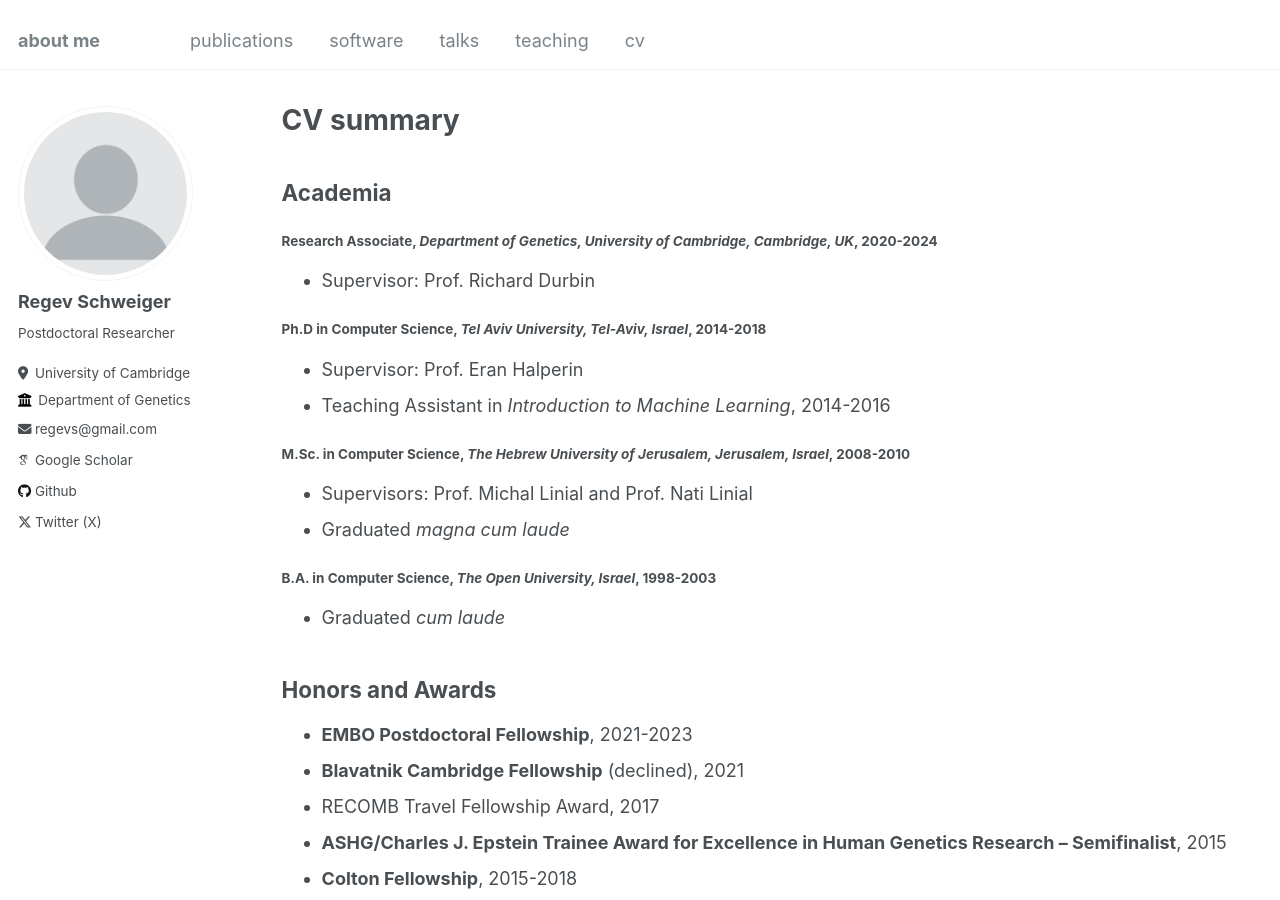
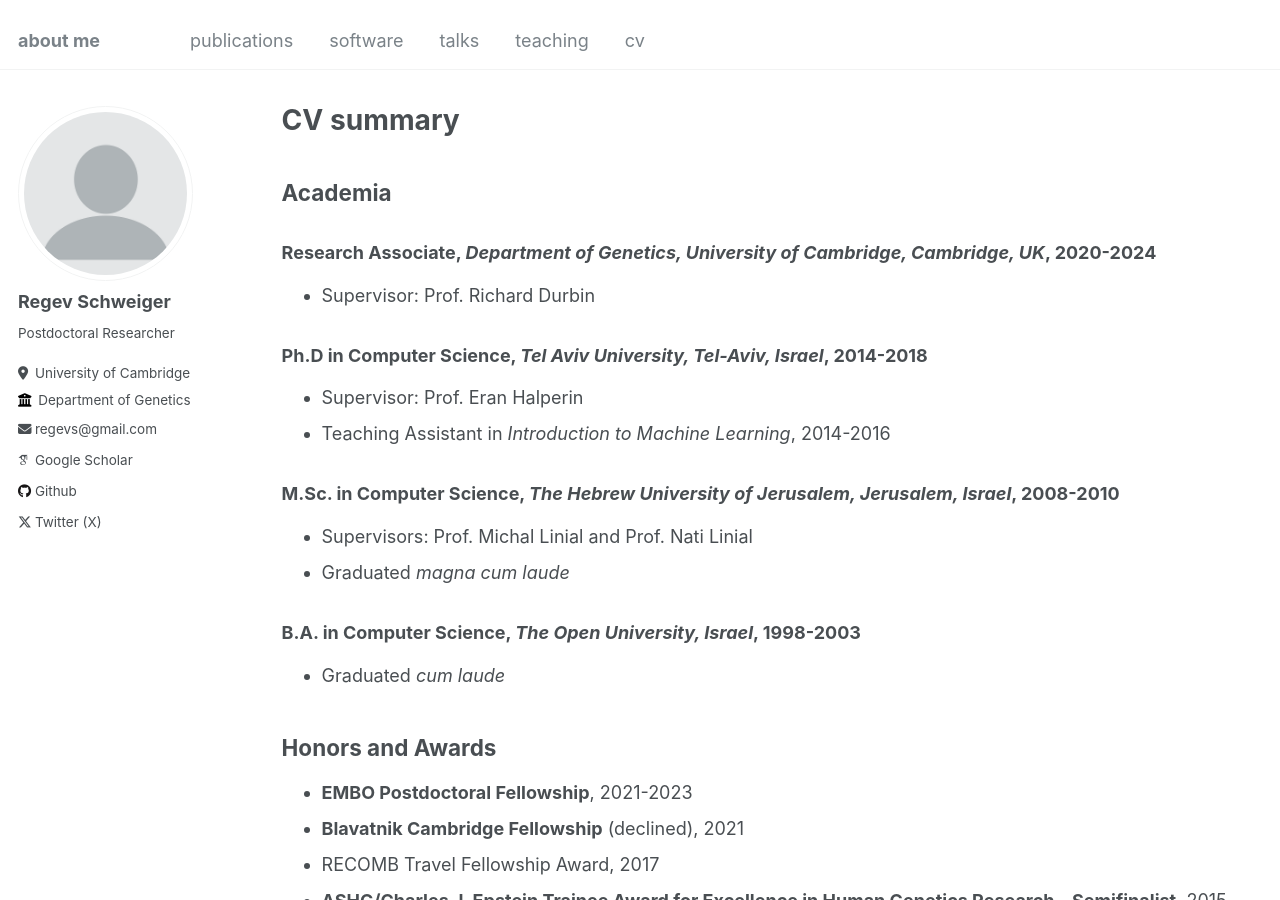
Before and after one commit to regevs/regevs.github.io, a Jekyll site: the page built from _pages/cv.md, in a window 1280 px wide and 900 px high. Built offline with Jekyll 4.4.1, drawn with Linux system fonts in a browser that asks for light colours; some web fonts are replaced.

Commit message:
Update cv.md

```diff
--- a/_pages/cv.md
+++ b/_pages/cv.md
@@ -10,18 +10,18 @@ redirect_from:
 {% include base_path %}
 
 ## Academia
-#### Research Associate, _Department of Genetics, University of Cambridge, Cambridge, UK_, 2020-2024
+### Research Associate, _Department of Genetics, University of Cambridge, Cambridge, UK_, 2020-2024
 - Supervisor: Prof. Richard Durbin
 
-#### Ph.D in Computer Science, _Tel Aviv University, Tel-Aviv, Israel_, 2014-2018
+### Ph.D in Computer Science, _Tel Aviv University, Tel-Aviv, Israel_, 2014-2018
 - Supervisor: Prof. Eran Halperin
 - Teaching Assistant in _Introduction to Machine Learning_, 2014-2016
 
-#### M.Sc. in Computer Science, _The Hebrew University of Jerusalem, Jerusalem, Israel_, 2008-2010
+### M.Sc. in Computer Science, _The Hebrew University of Jerusalem, Jerusalem, Israel_, 2008-2010
 - Supervisors: Prof. Michal Linial and Prof. Nati Linial
 - Graduated _magna cum laude_
 
-#### B.A. in Computer Science, _The Open University, Israel_, 1998-2003
+### B.A. in Computer Science, _The Open University, Israel_, 1998-2003
 - Graduated _cum laude_
 
 ## Honors and Awards
@@ -37,15 +37,15 @@ redirect_from:
 - Liss Award, 2009
 
 ## Industry
-#### Scientific Consultant, 2020-present
+### Scientific Consultant, 2020-present
 - Scientific consulting to biotech companies
 
-#### Senior Bioinformatician Scientist and Team Leader, _MyHeritage, Or Yehuda, Israel_, 2017-2020
+### Senior Bioinformatician Scientist and Team Leader, _MyHeritage, Or Yehuda, Israel_, 2017-2020
 - Leader of a research team, developing algorithms for DNA relative matching, ethnicity analysis, health applications and more.
 
-#### Software Engineer, _Google, Tel Aviv, Israel_, 2011-2013
+### Software Engineer, _Google, Tel Aviv, Israel_, 2011-2013
 - Building a large-scale network data analysis infrastructure.
 - Side project: Computer-vision related application for the Google Glass prototype.
 
-#### Algorithm Developer, _Applied Materials, Rehovot, Israel_, 2007-2008
+### Algorithm Developer, _Applied Materials, Rehovot, Israel_, 2007-2008
 - Developing algorithms in the ﬁelds of image processing, machine learning and computer vision, for the purpose of defect detection on masks (mask inspection) for the semiconductor industry.
```
